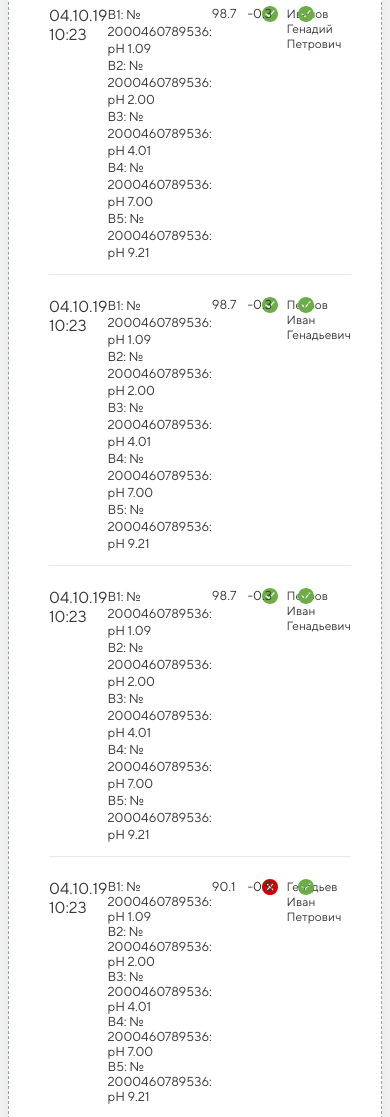
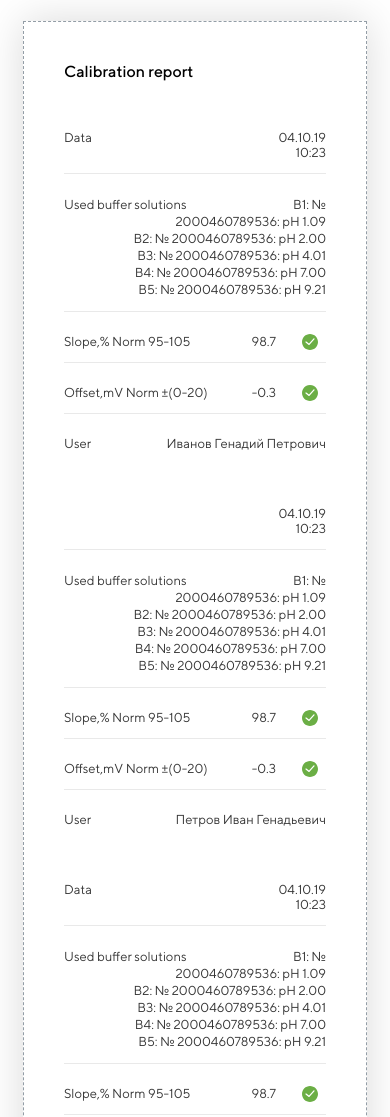
Before and after one commit to ronnika/calibration-report, a website with bundled scripts: page src/index.html in a window 390 px wide. Shown: the part 883-2000 px from the top of the page. Built offline with nearby package versions, Linux system fonts and the light colour scheme.

Commit message:
feat: add @media fix: index.html q

```diff
--- a/src/blocks/_common/theme/theme.scss
+++ b/src/blocks/_common/theme/theme.scss
@@ -1,3 +1,4 @@
 html {
     font-family: "TT Norms";
+    font-weight: 400;
 }
--- a/src/blocks/dropdown/dropdown.scss
+++ b/src/blocks/dropdown/dropdown.scss
@@ -1,26 +1,31 @@
 .dropdown {
     position: relative;
+
     &__inner {
-        height: 30px !important;
+        height: 30px;
         width: 100%;
         padding-left: 12px;
 
         font-family: "TT Norms", sans-serif;
-        font-weight: 500;
+        font-weight: 400;
         font-size: 16px;
+
         background: #FFFFFF;
         border: 1px solid #E9E9E9;
         appearance: none;
+
         &:focus {
            outline: 0;
         }
 
     }
+
     &__icon {
         position: absolute;
         top: 50%;
         right: 10px;
         display: block;
+
         pointer-events: none;
         transform: translateY(-50%);
     }
--- a/src/blocks/grid/grid.scss
+++ b/src/blocks/grid/grid.scss
@@ -1,8 +1,10 @@
 .grid {
+    width: 100%;
+    max-width: 930px;
     margin: 30px auto;
+    padding: 0 15px;
     box-sizing: border-box;
-    width: 100%;
-    max-width: 900px;
+
     &__item {
         margin-bottom: 40px;
     }
--- a/src/blocks/report/report.scss
+++ b/src/blocks/report/report.scss
@@ -1,8 +1,10 @@
 .report {
     padding: 40px;
+    padding-bottom: 60px;
 
     font-size: 16px;
 
+    overflow-x: auto;
     background-color: #FFFFFF;
     border: 1px dashed #939DA6;
     box-shadow: 0px 0px 40px rgba(0, 0, 0, 0.15);
@@ -13,50 +15,105 @@
         font-size: 16px;
         font-weight: 500;
     }
+
     &__table {
         width: 100%;
         border-collapse: collapse;
+
     }
+
     &__th {
+        padding: 0;
 
-        padding: 0;
         font-size: 13px;
         font-weight: 400;
         color: #939DA6;
         text-align: left;
         vertical-align: top;
+
         &_date {
             width: 14.5%;
         }
+
         &_buff {
             width: 29.5%;
         }
+
         &_slope {
             width: 14.7%
         }
+
         &_offset {
             width: 14.7%
         }
+// Hide old headers on smaller screen
+        @media (max-width: 850px) {
+            display: none;
+       }
     }
+
+    &__thead {
+        @media (max-width: 850px) {
+            display: none;
+       }
+    }
+
+    &__trow {
+        border-bottom: 1px solid #E9E9E9;
+        &:last-child {
+            border: 0;
+        }
+        @media (max-width: 850px) {
+            display: block;
+            margin-bottom: 20px;
+            border: 0;
+       }
+    }
+
     &__td {
         padding: 22px 0 13px;
         font-feature-settings: "tnum";
         font-size: 13px;
         color: #353535;
         vertical-align: top;
-        border-bottom: 1px solid #E9E9E9;
+
         &_data {
             font-size: 16px;
         }
+
         &_buff {
             line-height: 17px;
         }
+
         &_user {
             font-size: 12px;
         }
+
+        @media (max-width: 850px) {
+            display: block;
+            text-align: right;
+
+            font-size: 13px;
+
+            border-top: 1px solid #E9E9E9;
+
+            &:first-child {
+                border: 0;
+            }
+// Headers on the left on smaller screens
+            &::before {
+                content: attr(data-label);
+                float: left;
+            }
+       }
     }
     &__num {
         position: relative;
+
+        @media (max-width: 850px) {
+            padding-right: 50px;
+       }
+
         &::after {
             position: absolute;
             left: 50px;
@@ -66,16 +123,19 @@
             width:16px;
             height: 16px;
             background-image: url(./blocks/report/report__icon_ok.svg);
+
+            @media (max-width: 850px) {
+                left: 50px;
+           }
         }
+
         &_bad {
             &::after{
                 background-image: url(./blocks/report/report__icon_bad.svg);
             }
-
         }
     }
     &__icon {
-
         width:16px;
         height: 16px;
     }
--- a/src/index.html
+++ b/src/index.html
@@ -70,7 +70,7 @@
                     <a href="#" class="device-info__content_link" id="tam">А-001234</a>
                 </div>
             </div>
-            <form class="filter__form" type="POST">
+            <form class="filter__form" action="POST" id="form">
                 <div class="filter__dropdown dropdown">
                     <select class="dropdown__inner" id="dropdown" name="period">
                         <option value="1-month">1 month</option>
@@ -95,7 +95,7 @@
                   </div>
             </form>
             <div class="filter__submit">
-                <button class="filter__btn">Generate report</button>
+                <button class="filter__btn" form="form">Generate report</button>
             </div>
         </div>
     </div>
@@ -103,19 +103,22 @@
         <div class="report">
             <h3 class="report__header">Calibration report</h3>
             <table class="report__table">
-                <tr>
+                <thead class="report__thead">
+                    <tr class="report__trow">
                         <th class="report__th report__th_date">Data</th>
                         <th class="report__th report__th_buff">Used buffer solutions</th>
                         <th class="report__th report__th_slope">Slope, %<br>Norm 95-105</th>
                         <th class="report__th report__th_offset">Offset, mV<br>Norm ±(0-20)</th>
                         <th class="report__th report__th_user">User</th>
                     </tr>
-                <tr>
-                    <td class="report__td report__td_data">
+                </thead>
+                <tbody>
+                    <tr class="report__trow">
+                        <td class="report__td report__td_data" data-label="Data">
                             <div class="report__date">04.10.19</div>
                             <div class="report__time">10:23</div>
                         </td>
-                    <td class="report__td report__td_buff">
+                        <td class="report__td report__td_buff" data-label="Used buffer solutions">
                             В1: № 2000460789536: pH 1.09
                             <br>
                             В2: № 2000460789536: pH 2.00
@@ -125,23 +128,23 @@
                             В4: № 2000460789536: pH 7.00
                             <br>
                             В5: № 2000460789536: pH 9.21
-                    </th>
-                    <td class="report__td report__td_slope">
+                        </td>
+                        <td class="report__td report__td_slope" data-label="Slope,% Norm 95-105">
                             <span class="report__num">98.7</span>
                         </td>
-                    <td class="report__td">
+                        <td class="report__td" data-label="Offset,mV Norm ±(0-20)">
                             <span class="report__num">-0.3</span>
                         </td>
-                    <td class="report__td report__td_user">
+                        <td class="report__td report__td_user" data-label="User">
                             Иванов Генадий Петрович
                         </td>
                     </tr>
-                <tr>
+                    <tr class="report__trow">
                         <td class="report__td report__td_data">
                             <div class="report__date">04.10.19</div>
                             <div class="report__time">10:23</div>
                             </td>
-                    <td class="report__td report__td_buff">
+                        <td class="report__td report__td_buff" data-label="Used buffer solutions">
                             В1: № 2000460789536: pH 1.09
                             <br>
                             В2: № 2000460789536: pH 2.00
@@ -151,23 +154,23 @@
                             В4: № 2000460789536: pH 7.00
                             <br>
                             В5: № 2000460789536: pH 9.21
-                    </th>
-                    <td class="report__td">
+                        </td>
+                        <td class="report__td" data-label="Slope,% Norm 95-105">
                             <span class="report__num">98.7</span>
                         </td>
-                    <td class="report__td">
+                        <td class="report__td" data-label="Offset,mV Norm ±(0-20)">
                             <span class="report__num">-0.3</span>
                         </td>
-                    <td class="report__td report__td_user">
+                        <td class="report__td report__td_user" data-label="User">
                             Петров Иван Генадьевич
                         </td>
                     </tr>
-                <tr>
-                    <td class="report__td report__td_data">
+                    <tr class="report__trow">
+                        <td class="report__td report__td_data"  data-label="Data">
                             <div class="report__date">04.10.19</div>
                             <div class="report__time">10:23</div>
                             </td>
-                    <td class="report__td report__td_buff">
+                        <td class="report__td report__td_buff" data-label="Used buffer solutions">
                             В1: № 2000460789536: pH 1.09
                             <br>
                             В2: № 2000460789536: pH 2.00
@@ -177,23 +180,23 @@
                             В4: № 2000460789536: pH 7.00
                             <br>
                             В5: № 2000460789536: pH 9.21
-                    </th>
-                    <td class="report__td">
+                        </td>
+                        <td class="report__td" data-label="Slope,% Norm 95-105">
                             <span class="report__num">98.7</span>
                         </td>
-                    <td class="report__td">
+                        <td class="report__td" data-label="Offset,mV Norm ±(0-20)">
                             <span class="report__num">-0.3</span>
                         </td>
-                    <td class="report__td report__td_user">
+                        <td class="report__td report__td_user" data-label="User">
                             Петров Иван Генадьевич
                         </td>
                     </tr>
-                <tr>
-                    <td class="report__td report__td_data">
+                    <tr class="report__trow">
+                        <td class="report__td report__td_data"  data-label="Data">
                             <div class="report__date">04.10.19</div>
                             <div class="report__time">10:23</div>
                             </td>
-                    <td class="report__td report_t_d_buff">
+                        <td class="report__td report_t_d_buff" data-label="Used buffer solutions">
                             В1: № 2000460789536: pH 1.09
                             <br>
                             В2: № 2000460789536: pH 2.00
@@ -203,17 +206,19 @@
                             В4: № 2000460789536: pH 7.00
                             <br>
                             В5: № 2000460789536: pH 9.21
-                    </th>
-                    <td class="report__td">
+                        </td>
+                        <td class="report__td" data-label="Slope,% Norm 95-105">
                             <span class="report__num report__num_bad">90.1</span>
                         </td>
-                    <td class="report__td">
+                        <td class="report__td" data-label="Offset,mV Norm ±(0-20)">
                             <span class="report__num">-0.5</span>
                         </td>
-                    <td class="report__td report__td_user">
+                        <td class="report__td report__td_user" data-label="User">
                             Генадьев Иван Петрович
                         </td>
                     </tr>
+                </tbody>
+
             </table>
         </div>
     </div>
```
Also changed, not shown: src/blocks/filter/filter.scss (+29 -3 lines), src/blocks/search-form/search-form.scss (+9 -4 lines). Lines whose indentation alone changed are shown as unchanged.
